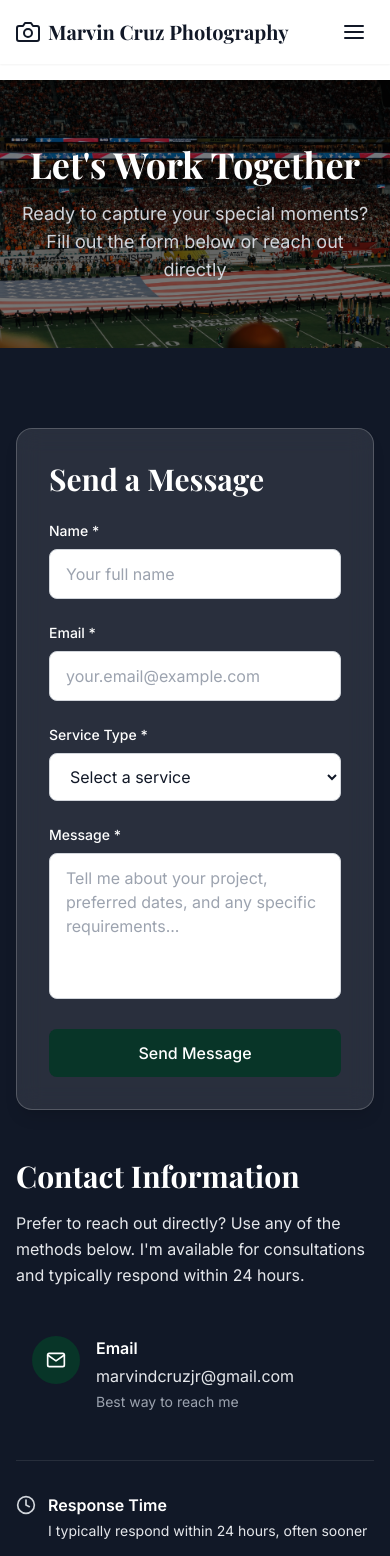
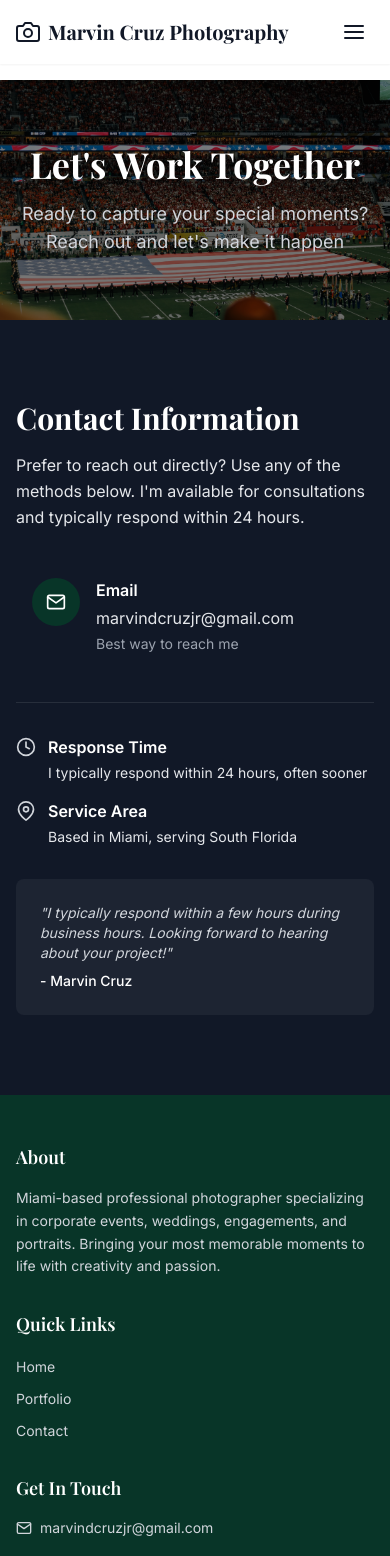
Before and after one commit to cdeleon-305/marvin-cruz-photography, a Next.js app: page /contact in a window 390 px wide. Shown: the top 1556 px of the page. Built offline with nearby package versions, Linux system fonts and the light colour scheme; a web font is replaced by a local one.

Commit message:
chore: remove contact form, Resend dependency, and phone number references
Co-Authored-By: Claude Opus 4.6 <noreply@anthropic.com>

```diff
--- a/app/api/contact/route.ts
+++ /dev/null
@@ -1,79 +0,0 @@
-import { NextResponse } from "next/server";
-import { Resend } from "resend";
-
-const resend = new Resend(process.env.RESEND_API_KEY);
-
-export async function POST(request: Request) {
-  try {
-    const body = await request.json();
-    const { name, email, serviceType, message } = body;
-
-    // Validate required fields
-    if (!name || !email || !serviceType || !message) {
-      return NextResponse.json(
-        { error: "Missing required fields" },
-        { status: 400 }
-      );
-    }
-
-    // Validate email format
-    const emailRegex = /^[^\s@]+@[^\s@]+\.[^\s@]+$/;
-    if (!emailRegex.test(email)) {
-      return NextResponse.json(
-        { error: "Invalid email address" },
-        { status: 400 }
-      );
-    }
-
-    // Send email using Resend
-    try {
-      const { data, error } = await resend.emails.send({
-        from: "Marvin Cruz Photography <onboarding@resend.dev>",
-        to: [process.env.CONTACT_FORM_EMAIL || "your.email@example.com"],
-        replyTo: email,
-        subject: `New Contact Form: ${serviceType}`,
-        html: `
-          <h2>New Contact Form Submission</h2>
-          <p><strong>Name:</strong> ${name}</p>
-          <p><strong>Email:</strong> ${email}</p>
-          <p><strong>Service Type:</strong> ${serviceType}</p>
-          <p><strong>Message:</strong></p>
-          <p>${message}</p>
-          <hr />
-          <p style="color: #666; font-size: 12px;">Submitted at: ${new Date().toISOString()}</p>
-        `,
-      });
-
-      if (error) {
-        console.error("Resend error:", error);
-        return NextResponse.json(
-          { error: "Failed to send email. Please try again." },
-          { status: 500 }
-        );
-      }
-
-      console.log("Email sent successfully:", data);
-    } catch (emailError) {
-      console.error("Email sending error:", emailError);
-      return NextResponse.json(
-        { error: "Failed to send email. Please try again." },
-        { status: 500 }
-      );
-    }
-
-    // Return success response
-    return NextResponse.json(
-      {
-        success: true,
-        message: "Thank you for your message! I'll get back to you soon.",
-      },
-      { status: 200 }
-    );
-  } catch (error) {
-    console.error("Contact form error:", error);
-    return NextResponse.json(
-      { error: "Failed to send message. Please try again." },
-      { status: 500 }
-    );
-  }
-}
--- a/app/contact/page.tsx
+++ b/app/contact/page.tsx
@@ -1,6 +1,5 @@
 import type { Metadata } from "next";
 import Image from "next/image";
-import ContactForm from "@/components/ContactForm";
 import ContactInfo from "@/components/ContactInfo";
 
 export const metadata: Metadata = {
@@ -26,22 +25,18 @@ export default function Contact() {
         </div>
         <div className="relative z-10 max-w-7xl mx-auto text-center">
           <h1 className="font-display text-4xl md:text-6xl font-bold mb-4">
-            Let's Work Together
+            Let&apos;s Work Together
           </h1>
           <p className="text-lg text-gray-300 max-w-2xl mx-auto">
-            Ready to capture your special moments? Fill out the form below or
-            reach out directly
+            Ready to capture your special moments? Reach out and let&apos;s make it happen
           </p>
         </div>
       </div>
 
-      {/* Contact Section with Dark Background */}
+      {/* Contact Section */}
       <section className="py-20 px-4 sm:px-6 lg:px-8 bg-gray-900">
-        <div className="max-w-7xl mx-auto">
-          <div className="grid grid-cols-1 lg:grid-cols-2 gap-12">
-            <ContactForm />
-            <ContactInfo />
-          </div>
+        <div className="max-w-2xl mx-auto">
+          <ContactInfo />
         </div>
       </section>
     </div>
--- a/components/CallToAction.tsx
+++ b/components/CallToAction.tsx
@@ -19,10 +19,10 @@ export default function CallToAction() {
             Get in Touch
           </Link>
           <a
-            href="tel:+13054847595"
+            href="mailto:marvindcruzjr@gmail.com"
             className="bg-transparent border-2 border-white text-white px-8 py-3 rounded-full font-medium hover:bg-white/10 transition-colors"
           >
-            Call Now: (305) 484-7595
+            Email Me
           </a>
         </div>
         <p className="mt-8 text-sm text-gray-400">
--- a/components/ContactForm.tsx
+++ /dev/null
@@ -1,163 +0,0 @@
-"use client";
-
-import { useState, FormEvent } from "react";
-
-export default function ContactForm() {
-  const [formData, setFormData] = useState({
-    name: "",
-    email: "",
-    serviceType: "",
-    message: "",
-  });
-  const [status, setStatus] = useState<"idle" | "loading" | "success" | "error">("idle");
-
-  const handleSubmit = async (e: FormEvent<HTMLFormElement>) => {
-    e.preventDefault();
-    setStatus("loading");
-
-    try {
-      // TODO: Replace with actual form submission endpoint
-      // For now, using a mailto fallback or integrate with Formspree/Resend
-      const response = await fetch("/api/contact", {
-        method: "POST",
-        headers: {
-          "Content-Type": "application/json",
-        },
-        body: JSON.stringify(formData),
-      });
-
-      if (response.ok) {
-        setStatus("success");
-        setFormData({
-          name: "",
-          email: "",
-          serviceType: "",
-          message: "",
-        });
-      } else {
-        setStatus("error");
-      }
-    } catch (error) {
-      console.error("Form submission error:", error);
-      setStatus("error");
-    }
-  };
-
-  const handleChange = (
-    e: React.ChangeEvent<HTMLInputElement | HTMLTextAreaElement | HTMLSelectElement>
-  ) => {
-    setFormData((prev) => ({
-      ...prev,
-      [e.target.name]: e.target.value,
-    }));
-  };
-
-  return (
-    <div className="bg-white/10 backdrop-blur-md p-8 rounded-2xl border border-white/20 shadow-lg">
-      <h2 className="font-display text-3xl font-bold text-white mb-6">
-        Send a Message
-      </h2>
-
-      <form onSubmit={handleSubmit} className="space-y-6">
-        {/* Name */}
-        <div>
-          <label htmlFor="name" className="block text-sm font-medium text-white mb-2">
-            Name *
-          </label>
-          <input
-            type="text"
-            id="name"
-            name="name"
-            required
-            value={formData.name}
-            onChange={handleChange}
-            className="w-full px-4 py-3 bg-white text-gray-900 border border-gray-300 rounded-lg focus:ring-2 focus:ring-brand focus:border-transparent transition-colors"
-            placeholder="Your full name"
-          />
-        </div>
-
-        {/* Email */}
-        <div>
-          <label htmlFor="email" className="block text-sm font-medium text-white mb-2">
-            Email *
-          </label>
-          <input
-            type="email"
-            id="email"
-            name="email"
-            required
-            value={formData.email}
-            onChange={handleChange}
-            className="w-full px-4 py-3 bg-white text-gray-900 border border-gray-300 rounded-lg focus:ring-2 focus:ring-brand focus:border-transparent transition-colors"
-            placeholder="your.email@example.com"
-          />
-        </div>
-
-        {/* Service Type */}
-        <div>
-          <label htmlFor="serviceType" className="block text-sm font-medium text-white mb-2">
-            Service Type *
-          </label>
-          <select
-            id="serviceType"
-            name="serviceType"
-            required
-            value={formData.serviceType}
-            onChange={handleChange}
-            className="w-full px-4 py-3 bg-white text-gray-900 border border-gray-300 rounded-lg focus:ring-2 focus:ring-brand focus:border-transparent transition-colors"
-          >
-            <option value="">Select a service</option>
-            <option value="corporate">Corporate Event</option>
-            <option value="wedding">Wedding</option>
-            <option value="engagement">Engagement</option>
-            <option value="portrait">Portrait Photography</option>
-            <option value="other">Other</option>
-          </select>
-        </div>
-
-        {/* Message */}
-        <div>
-          <label htmlFor="message" className="block text-sm font-medium text-white mb-2">
-            Message *
-          </label>
-          <textarea
-            id="message"
-            name="message"
-            required
-            rows={5}
-            value={formData.message}
-            onChange={handleChange}
-            className="w-full px-4 py-3 bg-white text-gray-900 border border-gray-300 rounded-lg focus:ring-2 focus:ring-brand focus:border-transparent transition-colors resize-none"
-            placeholder="Tell me about your project, preferred dates, and any specific requirements..."
-          />
-        </div>
-
-        {/* Submit Button */}
-        <button
-          type="submit"
-          disabled={status === "loading"}
-          className="w-full bg-brand text-white px-8 py-3 rounded-lg font-medium hover:bg-brand-dark transition-colors disabled:opacity-50 disabled:cursor-not-allowed"
-        >
-          {status === "loading" ? "Sending..." : "Send Message"}
-        </button>
-
-        {/* Status Messages */}
-        {status === "success" && (
-          <div className="p-4 bg-green-50 border border-green-200 rounded-lg">
-            <p className="text-green-800 text-sm">
-              Thanks for reaching out! I'll get back to you within 24 hours.
-            </p>
-          </div>
-        )}
-
-        {status === "error" && (
-          <div className="p-4 bg-red-50 border border-red-200 rounded-lg">
-            <p className="text-red-800 text-sm">
-              Oops! Something went wrong. Please try again or email me directly.
-            </p>
-          </div>
-        )}
-      </form>
-    </div>
-  );
-}
--- a/components/Footer.tsx
+++ b/components/Footer.tsx
@@ -1,5 +1,5 @@
 import Link from "next/link";
-import { FiInstagram, FiMail, FiPhone } from "react-icons/fi";
+import { FiInstagram, FiMail } from "react-icons/fi";
 
 export default function Footer() {
   const currentYear = new Date().getFullYear();
@@ -59,16 +59,7 @@ export default function Footer() {
                   <span>marvindcruzjr@gmail.com</span>
                 </a>
               </li>
-              <li>
-                <a
-                  href="tel:+13054847595"
-                  className="flex items-center space-x-2 text-sm hover:text-white transition-colors"
-                >
-                  <FiPhone className="w-4 h-4" />
-                  <span>(305) 484-7595</span>
-                </a>
-              </li>
-              <li className="flex items-center space-x-4 pt-2">
+<li className="flex items-center space-x-4 pt-2">
                 <a
                   href="https://instagram.com/marvincruzphotography"
                   target="_blank"
--- a/components/StructuredData.tsx
+++ b/components/StructuredData.tsx
@@ -6,7 +6,6 @@ export default function StructuredData() {
     "image": "https://marvin-cruz-photography.vercel.app/og-image.jpg",
     "@id": "https://marvin-cruz-photography.vercel.app",
     "url": "https://marvin-cruz-photography.vercel.app",
-    "telephone": "+13054847595",
     "email": "marvindcruzjr@gmail.com",
     "address": {
       "@type": "PostalAddress",
--- a/package.json
+++ b/package.json
@@ -12,8 +12,7 @@
     "next": "^15.1.4",
     "react": "^19.0.0",
     "react-dom": "^19.0.0",
-    "react-icons": "^5.4.0",
-    "resend": "^4.0.1"
+    "react-icons": "^5.4.0"
   },
   "devDependencies": {
     "@types/node": "^22",
```
Also changed, not shown: 2 other files (tests, documents, lock files or other folders).
